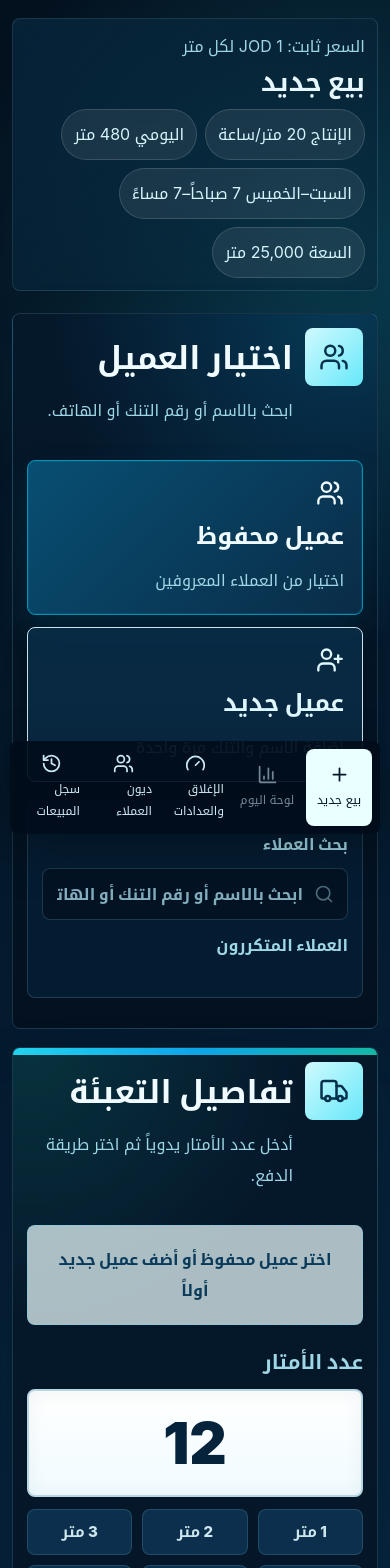
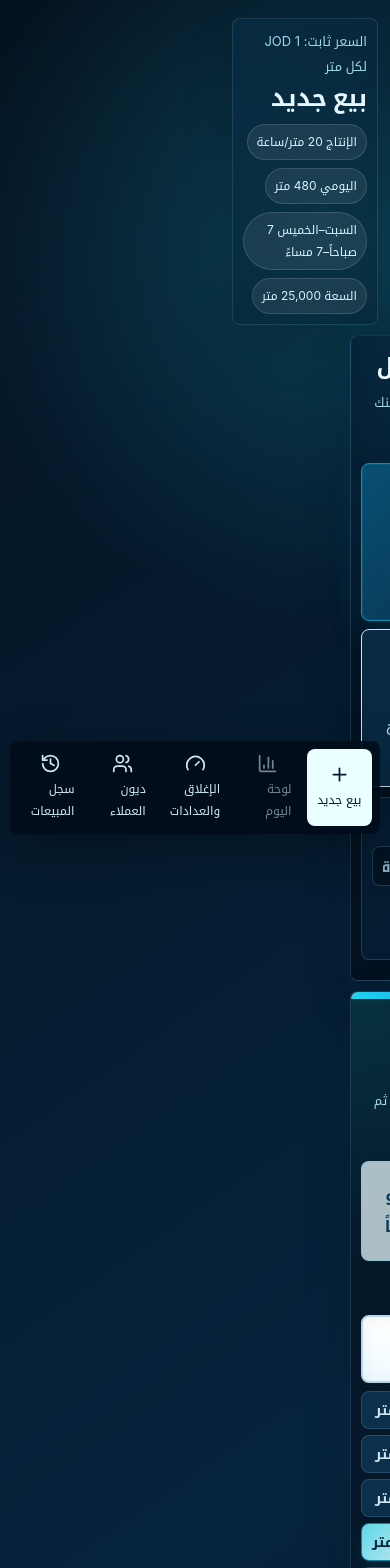
Before and after one commit to oun-cell/water-station-v1, a React (Vite) app: page / in a window 390 px wide. Shown: the top 1568 px of the page. Built offline with nearby package versions, Linux system fonts and the light colour scheme.

Commit message:
Fix tablet compact sizing and PWA updates

```diff
--- a/index.html
+++ b/index.html
@@ -2,7 +2,10 @@
 <html lang="ar" dir="rtl">
   <head>
     <meta charset="UTF-8" />
-    <meta name="viewport" content="width=device-width, initial-scale=1.0" />
+    <meta
+      name="viewport"
+      content="width=device-width, initial-scale=1.0, viewport-fit=cover, interactive-widget=resizes-content"
+    />
     <meta name="theme-color" content="#061729" />
     <link rel="manifest" href="./manifest.webmanifest" />
     <link rel="apple-touch-icon" href="./generated/app-concept.png" />
--- a/public/sw.js
+++ b/public/sw.js
@@ -1,4 +1,4 @@
-const CACHE_NAME = "water-station-v1";
+const CACHE_NAME = "water-station-v1-compact-tablet-v2";
 const APP_SHELL = ["./", "./manifest.webmanifest", "./generated/app-concept.png"];
 
 self.addEventListener("install", (event) => {
--- a/src/main.tsx
+++ b/src/main.tsx
@@ -11,8 +11,19 @@
 
 if ("serviceWorker" in navigator) {
   window.addEventListener("load", () => {
-    navigator.serviceWorker.register(`${import.meta.env.BASE_URL}sw.js`).catch(() => {
-      // The app still works without offline caching; registration can fail on non-secure LAN URLs.
+    let refreshing = false;
+
+    navigator.serviceWorker.addEventListener("controllerchange", () => {
+      if (refreshing) return;
+      refreshing = true;
+      window.location.reload();
     });
+
+    navigator.serviceWorker
+      .register(`${import.meta.env.BASE_URL}sw.js?v=compact-tablet-v2`)
+      .then((registration) => registration.update())
+      .catch(() => {
+        // The app still works without offline caching; registration can fail on non-secure LAN URLs.
+      });
   });
 }
--- a/src/styles.css
+++ b/src/styles.css
@@ -1232,6 +1232,237 @@
   }
 }
 
+@media (max-width: 1180px), (pointer: coarse) {
+  .app-shell {
+    grid-template-columns: minmax(170px, 18vw) 1fr;
+  }
+
+  .sidebar {
+    padding: 10px;
+  }
+
+  .brand {
+    gap: 8px;
+    margin-bottom: 14px;
+  }
+
+  .brand-mark,
+  .icon-pill {
+    width: 38px;
+    height: 38px;
+  }
+
+  .brand strong {
+    font-size: 17px;
+  }
+
+  .brand small,
+  .nav-list button span {
+    font-size: 12px;
+  }
+
+  .nav-list {
+    gap: 6px;
+  }
+
+  .nav-list button,
+  .bottom-nav button {
+    min-height: 42px;
+    padding-inline: 9px;
+  }
+
+  .manager-box {
+    margin-top: 12px;
+    padding: 10px;
+  }
+
+  .main-panel {
+    padding: 10px 10px 84px;
+  }
+
+  .topbar {
+    margin-bottom: 10px;
+    padding: 10px;
+  }
+
+  .topbar h1 {
+    font-size: 24px;
+  }
+
+  .business-chips span,
+  .saved-note,
+  .closing-badge {
+    padding: 6px 9px;
+    font-size: 12px;
+  }
+
+  .panel {
+    padding: 10px;
+  }
+
+  .sale-grid,
+  .two-column,
+  .closing-grid,
+  .screen-stack,
+  .side-stack {
+    gap: 10px;
+  }
+
+  .sale-grid {
+    grid-template-columns: minmax(220px, 0.8fr) minmax(300px, 1.2fr);
+    max-width: 1120px;
+  }
+
+  .section-heading {
+    gap: 8px;
+    margin-bottom: 10px;
+  }
+
+  .title-icon {
+    width: 40px;
+    height: 40px;
+  }
+
+  h2 {
+    font-size: 22px;
+    margin-bottom: 2px;
+  }
+
+  h3 {
+    font-size: 17px;
+  }
+
+  .section-heading p,
+  label,
+  p {
+    font-size: 13px;
+  }
+
+  label {
+    gap: 5px;
+    margin-top: 8px;
+  }
+
+  .manager-box input,
+  .manager-box button,
+  input,
+  textarea {
+    min-height: 40px;
+    padding: 8px 10px;
+    font-size: 15px;
+  }
+
+  textarea {
+    min-height: 58px;
+  }
+
+  .customer-mode-grid {
+    gap: 8px;
+    margin-bottom: 10px;
+  }
+
+  .customer-mode-grid button {
+    min-height: 62px;
+    padding: 10px;
+  }
+
+  .customer-mode-grid button strong {
+    font-size: 18px;
+  }
+
+  .customer-picker,
+  .new-customer-card,
+  .today-mini-control,
+  .customer-health,
+  .receipt-box,
+  .statement-box {
+    padding: 10px;
+    margin-bottom: 10px;
+  }
+
+  .saved-customer-grid {
+    max-height: 240px;
+    gap: 7px;
+  }
+
+  .saved-customer-grid button {
+    min-height: 58px;
+    padding: 9px;
+  }
+
+  .saved-customer-grid button strong,
+  .meter-section-label,
+  .health-grid strong,
+  .today-mini-control strong {
+    font-size: 16px;
+  }
+
+  .meters-input {
+    min-height: 68px;
+    font-size: 34px;
+  }
+
+  .quick-grid {
+    gap: 6px;
+    margin-top: 8px;
+  }
+
+  .quick-grid button,
+  .segmented button,
+  .suggestions button,
+  .customer-shortcuts button,
+  .customer-list button,
+  .primary-lite,
+  .data-tools button,
+  .file-tool-button {
+    min-height: 38px;
+    font-size: 14px;
+  }
+
+  .segmented {
+    margin-top: 10px;
+  }
+
+  .segmented button {
+    font-size: 16px;
+  }
+
+  .primary-action {
+    min-height: 52px;
+    margin-top: 10px;
+    font-size: 20px;
+  }
+
+  .preview-number {
+    font-size: 38px;
+  }
+}
+
+@media (max-width: 1180px) and (orientation: landscape), (pointer: coarse) and (orientation: landscape) {
+  .main-panel:has(input:focus),
+  .main-panel:has(textarea:focus) {
+    padding-top: 6px;
+  }
+
+  .main-panel:has(input:focus) .topbar,
+  .main-panel:has(textarea:focus) .topbar,
+  .main-panel:has(input:focus) .customer-directory-panel,
+  .main-panel:has(textarea:focus) .customer-directory-panel {
+    display: none;
+  }
+
+  .main-panel:has(input:focus) .sale-grid,
+  .main-panel:has(textarea:focus) .sale-grid {
+    grid-template-columns: 1fr;
+    max-width: 720px;
+  }
+
+  .main-panel:has(input:focus) .sale-panel,
+  .main-panel:has(textarea:focus) .sale-panel {
+    padding: 8px 10px;
+  }
+}
+
 @media (max-width: 760px) {
   .main-panel {
     padding: 18px 12px 104px;
```
